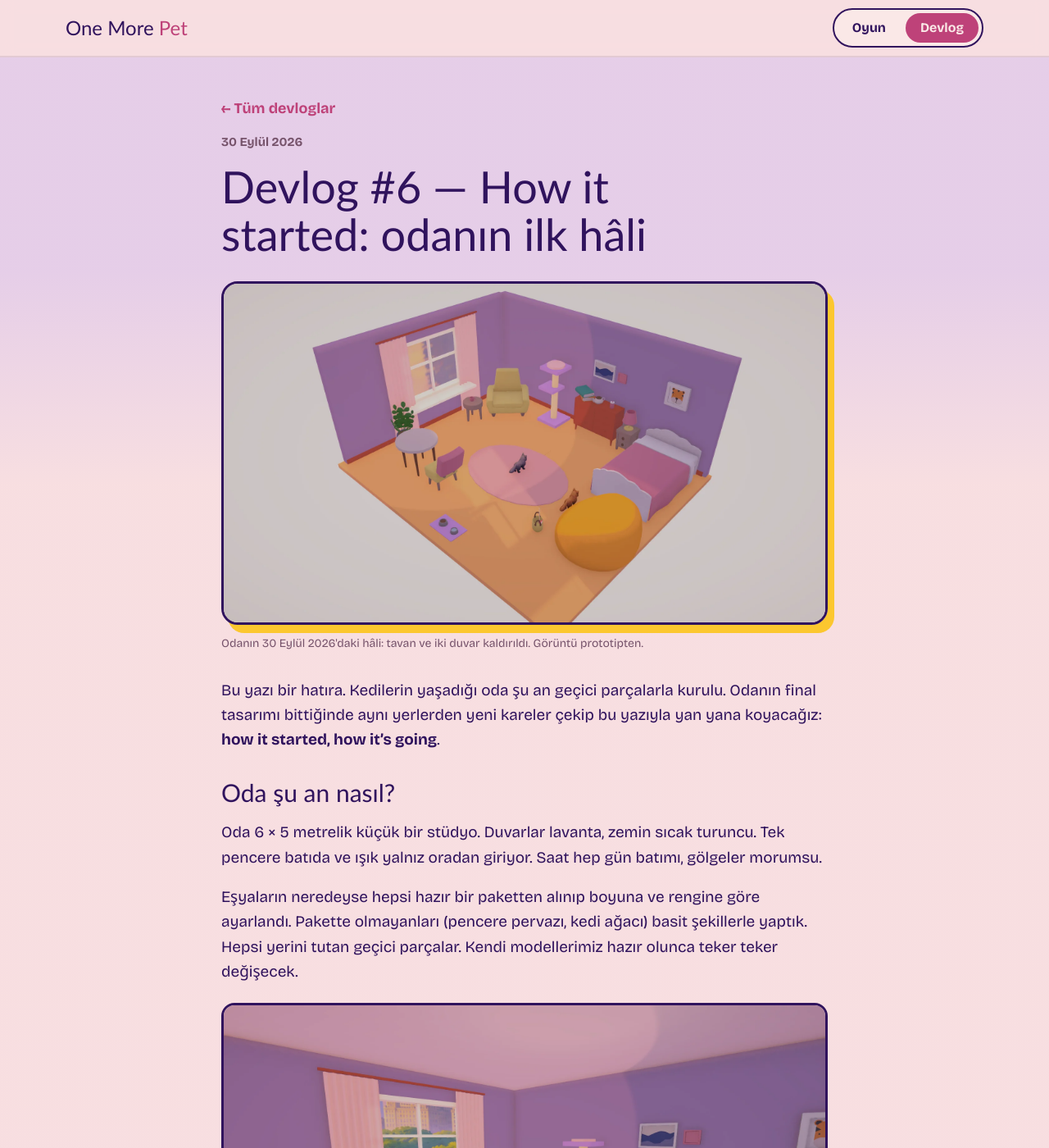
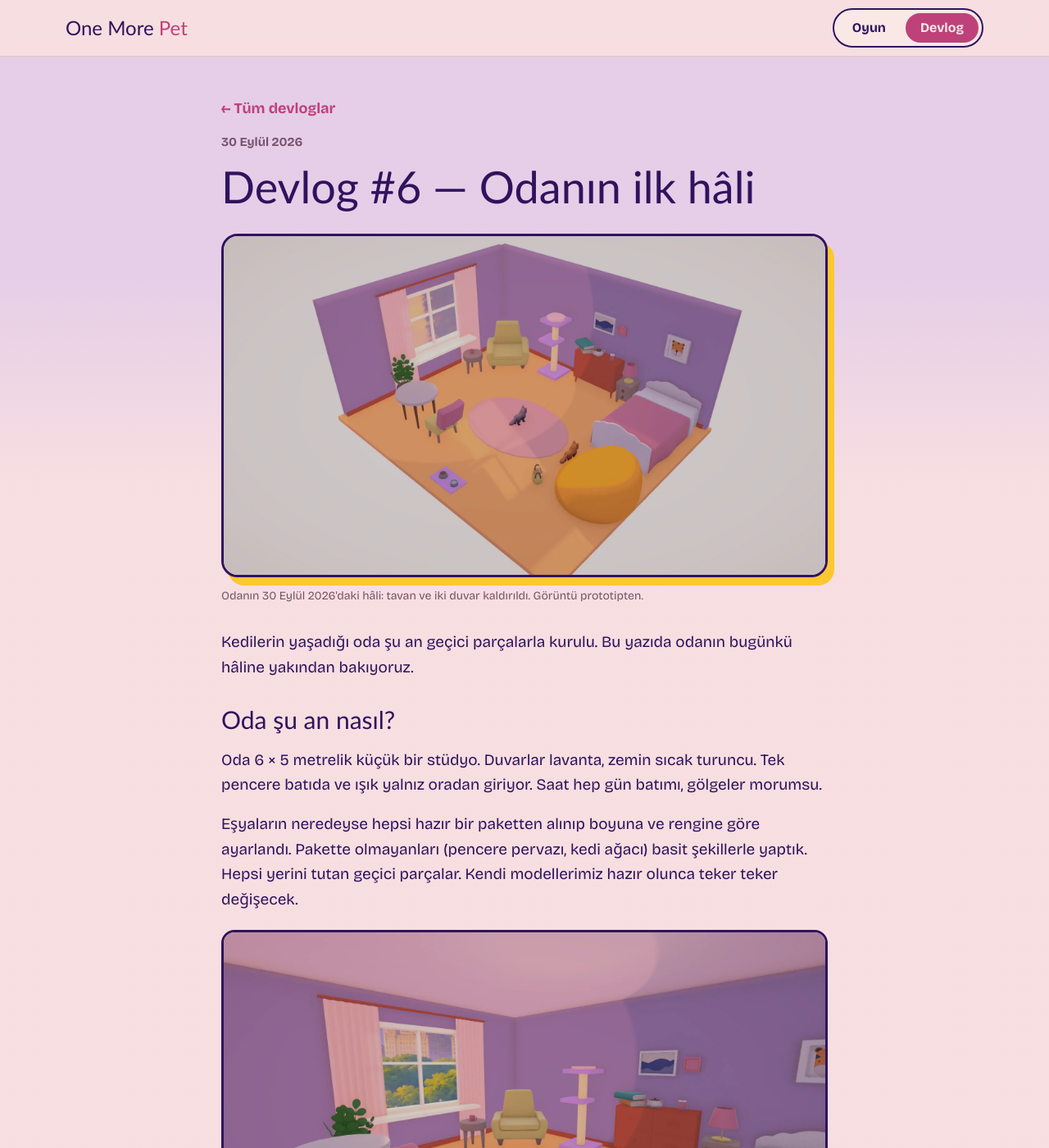
Before and after one commit to Lykiars/one-more-pet, a Jekyll site: the page built from _posts/2026-09-30-devlog-6.md, in a window 1280 px wide and 1400 px high. Shown: the whole window at 82% size. Built offline with Jekyll 4.4.1, drawn with Linux system fonts in a browser that asks for light colours; some web fonts are replaced; some of the changed text lies outside the part shown.

Commit message:
Devlog #6: drop the before/after comparison mention
Co-Authored-By: Claude Opus 5.5 <noreply@anthropic.com>

```diff
--- a/_posts/2026-09-30-devlog-6.md
+++ b/_posts/2026-09-30-devlog-6.md
@@ -1,13 +1,13 @@
 ---
 layout: post
-title: "Devlog #6 — How it started: odanın ilk hâli"
+title: "Devlog #6 — Odanın ilk hâli"
 date: 2026-09-30 18:00:00 +0300
 image: /assets/devlog/oda-baslangic-kesit.webp
 image_alt: "Tavanı ve iki duvarı kaldırılmış odaya yukarıdan bakış: lavanta duvarlar, turuncu zemin, pembe perdeli pencere, sarı koltuk, kedi ağacı, kırmızı kitaplık, pembe yatak, turuncu puf, ortadaki pembe halıda gri kedi, pufun yanında turuncu kedi."
 image_caption: "Odanın 30 Eylül 2026'daki hâli: tavan ve iki duvar kaldırıldı. Görüntü prototipten."
 ---
 
-Bu yazı bir hatıra. Kedilerin yaşadığı oda şu an geçici parçalarla kurulu. Odanın final tasarımı bittiğinde aynı yerlerden yeni kareler çekip bu yazıyla yan yana koyacağız: **how it started, how it's going**.
+Kedilerin yaşadığı oda şu an geçici parçalarla kurulu. Bu yazıda odanın bugünkü hâline yakından bakıyoruz.
 
 ## Oda şu an nasıl?
 
@@ -43,4 +43,4 @@ Yukarıdan bakınca oda üç bölgeye ayrılıyor: pencere tarafında oturma kö
 
 ## Sırada ne var?
 
-Kendi modellerimizi hazırlıyoruz: oda, eşyalar ve kediler. Final oda bittiğinde bu dört kareyi aynı açılardan yeniden çekeceğiz. O zaman görelim bakalım ne kadar yol almışız.
+Kendi modellerimizi hazırlıyoruz: oda, eşyalar ve kediler.
```
